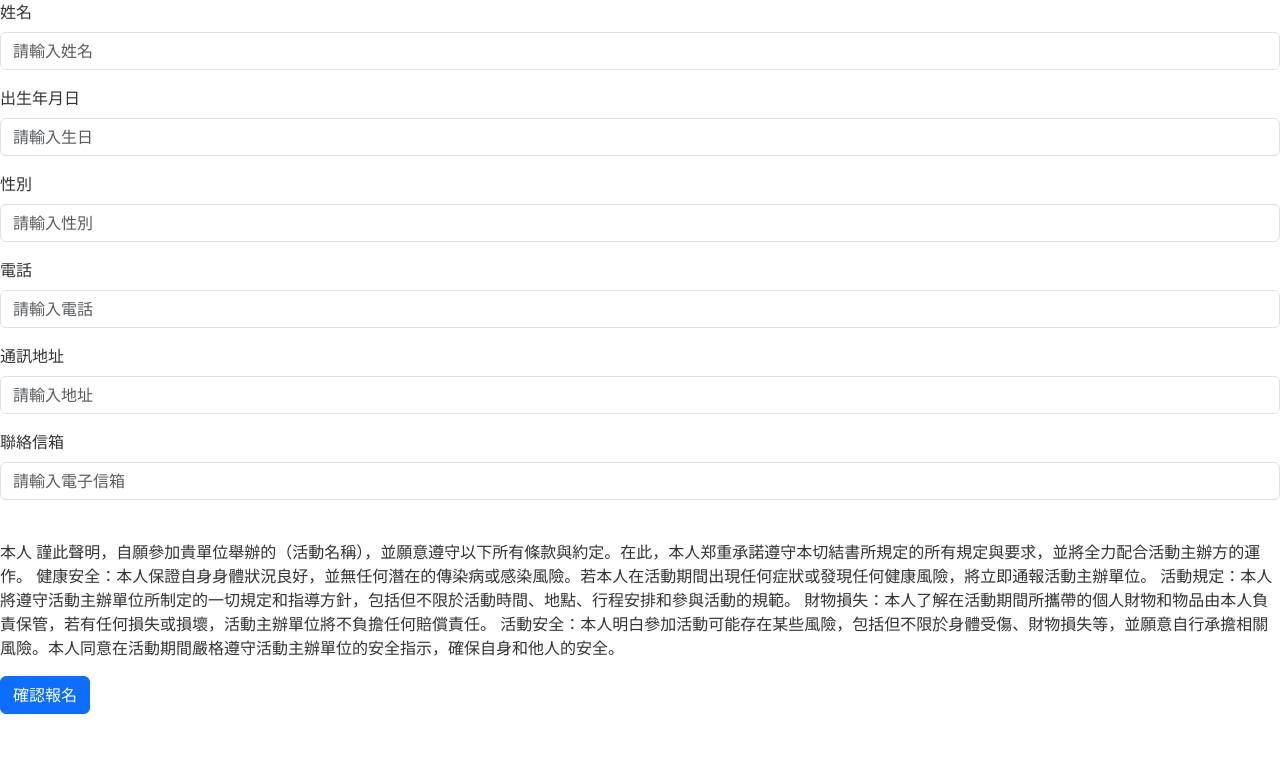
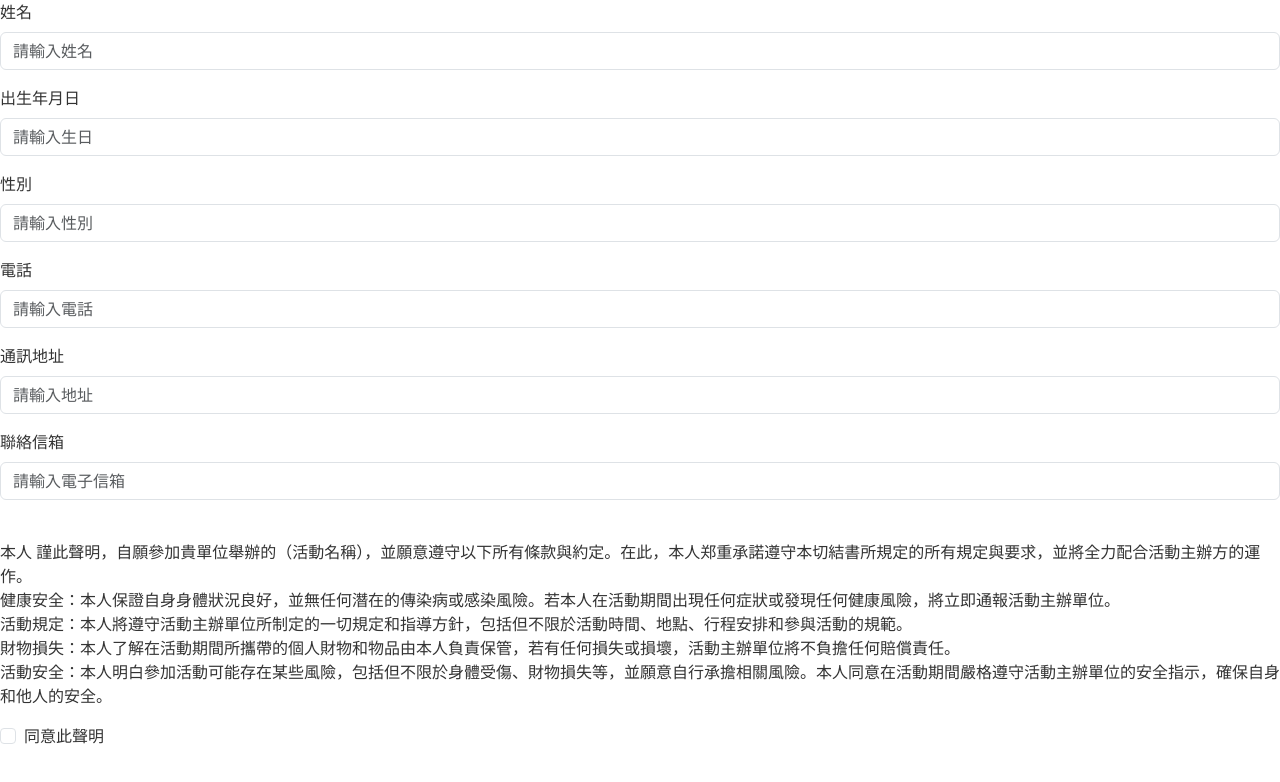
Before and after one commit to nutshell522/Flex, a Vue app in the folder flex_vue/: page /activitySignUp in a window 1280 px wide. Shown: the top 782 px of the page. Built offline with nearby package versions, Linux system fonts and the light colour scheme; no server answers.

Commit message:
醜醜的報名頁面大致完成

```diff
--- a/flex_vue/src/views/activity/ActivitySignUp.vue
+++ b/flex_vue/src/views/activity/ActivitySignUp.vue
@@ -34,17 +34,25 @@
         </div>
         <br>
         <div class="mb-3">
+
             <p>本人 {{member.mame}} 謹此聲明，自願參加貴單位舉辦的（活動名稱），並願意遵守以下所有條款與約定。在此，本人郑重承諾遵守本切結書所規定的所有規定與要求，並將全力配合活動主辦方的運作。
+                <br>
 
 健康安全：本人保證自身身體狀況良好，並無任何潛在的傳染病或感染風險。若本人在活動期間出現任何症狀或發現任何健康風險，將立即通報活動主辦單位。
+<br>
 
 活動規定：本人將遵守活動主辦單位所制定的一切規定和指導方針，包括但不限於活動時間、地點、行程安排和參與活動的規範。
-
+<br>
 財物損失：本人了解在活動期間所攜帶的個人財物和物品由本人負責保管，若有任何損失或損壞，活動主辦單位將不負擔任何賠償責任。
-
+<br>
 活動安全：本人明白參加活動可能存在某些風險，包括但不限於身體受傷、財物損失等，並願意自行承擔相關風險。本人同意在活動期間嚴格遵守活動主辦單位的安全指示，確保自身和他人的安全。</p>
         </div>
-        <button class="btn btn-primary" click="send">確認報名</button>
+        <div class="form-check">
+            <input class="form-check-input" type="checkbox" value="" id="agreeCheck">
+            <label class="form-check-label" for="agreeCheck">同意此聲明 </label>
+        </div>
+
+        <button class="btn btn-primary d-none" click="send" id="confirmBtn">確認報名</button>
 
     </div>
 
@@ -57,7 +65,8 @@
 
 <script setup>
 import axios from 'axios';
-import{ref, reactive} from 'vue';
+import{ref, reactive, onMounted} from 'vue';
+
 const member = reactive({
     mame:"",
     gender:"",
@@ -84,6 +93,20 @@ const loadMember = async (id)=>{
         })
 }
 loadMember(24);
+//確保整個頁面的html都跑完，才開始執行onMounted裡面的js
+onMounted(()=>{
+    const agreeCheck = document.querySelector("#agreeCheck");
+    const confirmBtn = document.querySelector("#confirmBtn");
+    agreeCheck.addEventListener("change", function(){
+        if (agreeCheck.checked){
+            confirmBtn.classList.remove("d-none");
+        }else{
+            confirmBtn.classList.add("d-none");
+
+        }
+    });
+})
+
 
 </script>
 
```
Also changed, not shown: 7 other files (tests, documents, lock files or other folders).
